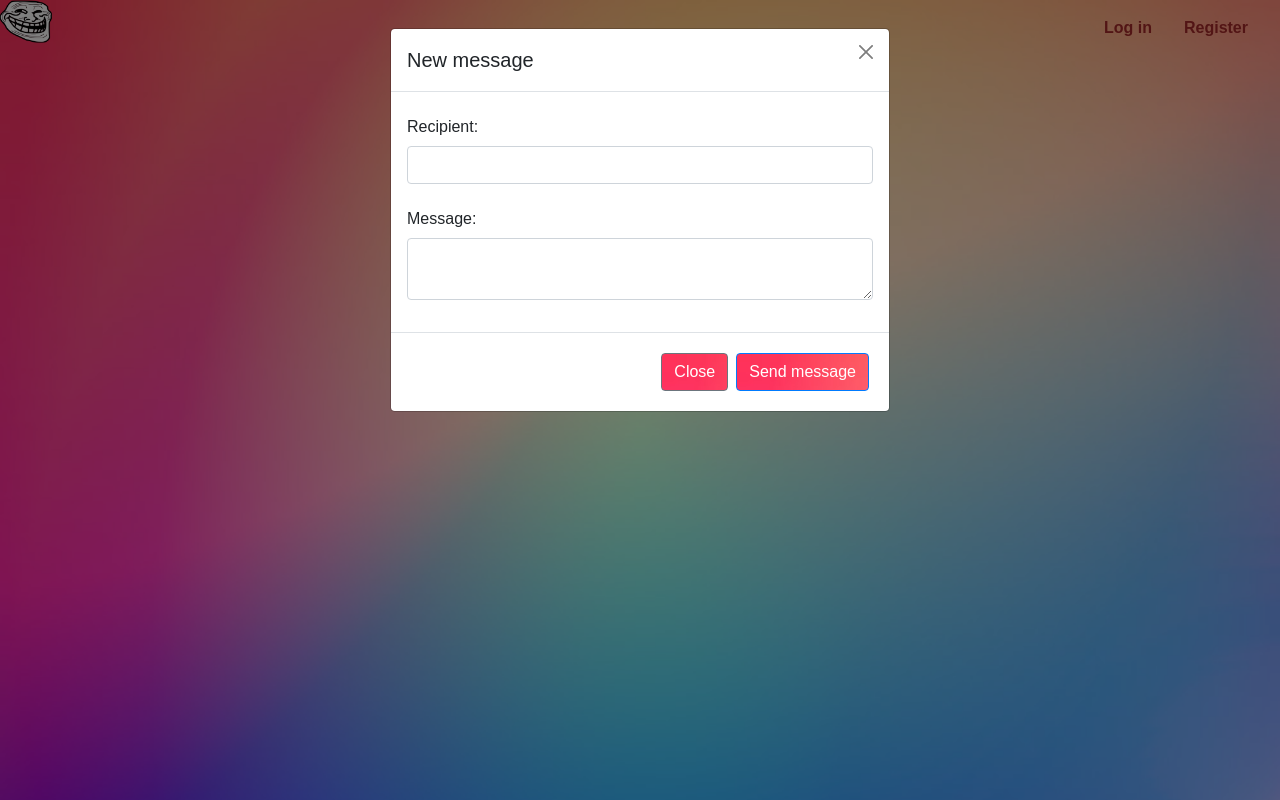
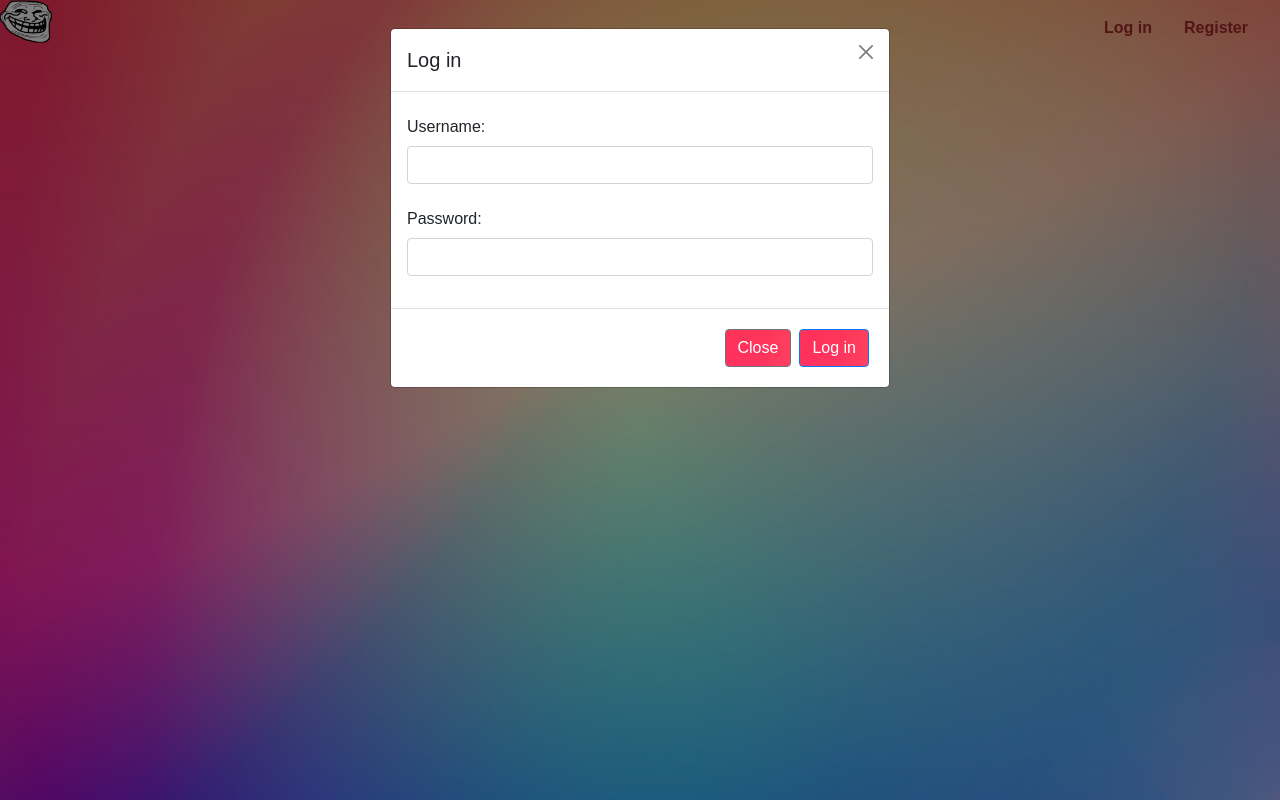
Before and after one commit to CodecoolGlobal/proman-2-python-keresztenymarcell, a Flask app: page / in a window 1280 px wide, after a click on "Log in". Run offline with Flask 2, Linux system fonts and the light colour scheme; data that the repository does not hold is empty; parts of the project's set-up code (start-up, migrations or seed data) failed here and were passed over; some libraries are stand-ins or nearby versions.

Commit message:
style: modal_reg and modal .html input password styled

```diff
--- a/templates/modal.html
+++ b/templates/modal.html
@@ -2,24 +2,24 @@
   <div class="modal-dialog">
     <div class="modal-content">
       <div class="modal-header">
-        <h5 class="modal-title" id="exampleModalLabel">New message</h5>
+        <h5 class="modal-title" id="exampleModalLabel">Log in</h5>
         <button type="button" class="btn-close" data-bs-dismiss="modal" aria-label="Close"></button>
       </div>
       <div class="modal-body">
         <form>
           <div class="mb-3">
-            <label for="recipient-name" class="col-form-label">Recipient:</label>
+            <label for="recipient-name" class="col-form-label">Username:</label>
             <input type="text" class="form-control" id="recipient-name">
           </div>
           <div class="mb-3">
-            <label for="message-text" class="col-form-label">Message:</label>
-            <textarea class="form-control" id="message-text"></textarea>
+            <label for="message-text" class="col-form-label">Password:</label>
+              <input type="password"  class="form-control">
           </div>
         </form>
       </div>
       <div class="modal-footer">
         <button type="button" class="btn btn-secondary" data-bs-dismiss="modal">Close</button>
-        <button type="button" class="btn btn-primary">Send message</button>
+        <button type="button" class="btn btn-primary">Log in</button>
       </div>
     </div>
   </div>
--- a/templates/modal_reg.html
+++ b/templates/modal_reg.html
@@ -2,28 +2,28 @@
   <div class="modal-dialog">
     <div class="modal-content">
       <div class="modal-header">
-        <h5 class="modal-title" id="registrationModalLabel">New message</h5>
+        <h5 class="modal-title" id="registrationModalLabel">Registration</h5>
         <button type="button" class="btn-close" data-bs-dismiss="modal" aria-label="Close"></button>
       </div>
       <div class="modal-body">
         <form>
           <div class="mb-3">
-            <label for="recipient-name" class="col-form-label">Recipient:</label>
+            <label for="recipient-name" class="col-form-label">Username:</label>
             <input type="text" class="form-control" id="recipient-name">
           </div>
           <div class="mb-3">
-            <label for="message-text" class="col-form-label">Message:</label>
-            <textarea class="form-control" id="message-text"></textarea>
+            <label for="message-text" class="col-form-label">Password:</label>
+            <input type="password"  class="form-control">
           </div>
             <div class="mb-3">
-            <label for="message-text" class="col-form-label">Message:</label>
-            <textarea class="form-control" id="message-text"></textarea>
+            <label for="message-text" class="col-form-label">Password:</label>
+            <input type="password"  class="form-control">
           </div>
         </form>
       </div>
       <div class="modal-footer">
         <button type="button" class="btn btn-secondary" data-bs-dismiss="modal">Close</button>
-        <button type="button" class="btn btn-primary">Send message</button>
+        <button type="button" class="btn btn-primary">Registration</button>
       </div>
     </div>
   </div>
```
